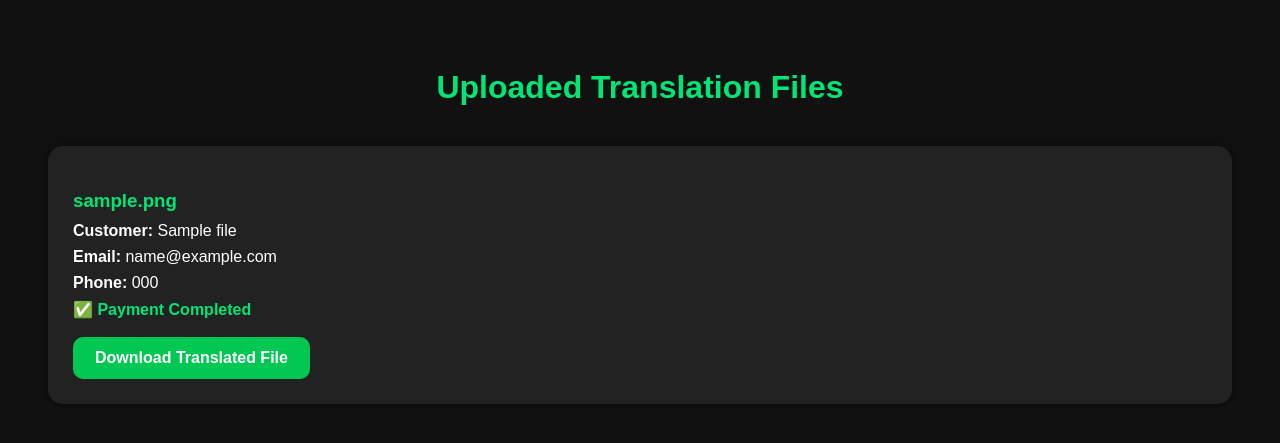
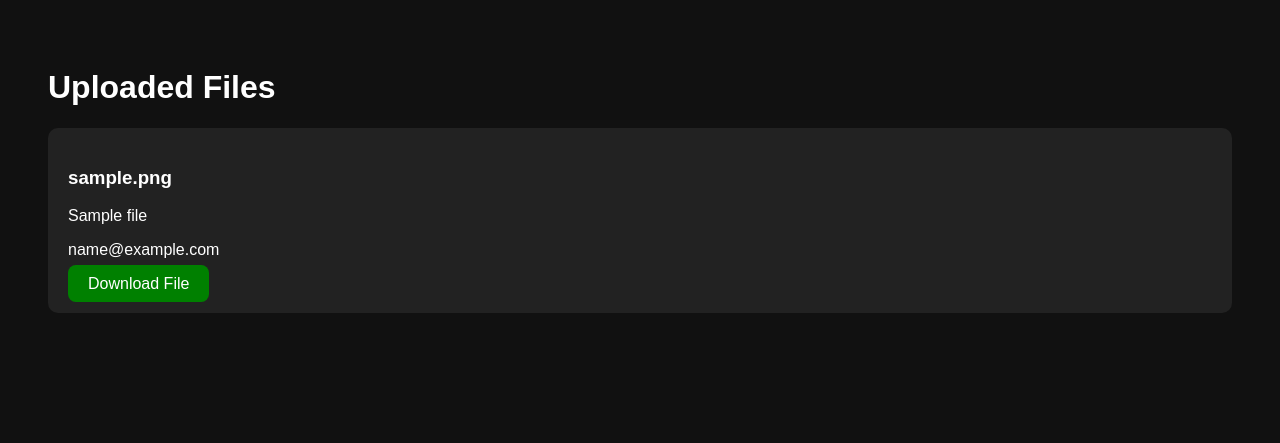
Before and after one commit to placementcellvvw/translator-website, a Flask app: template templates/dashboard.html in a window 1280 px wide. Shown: the top 443 px of the page. Run offline with Flask 3, Linux system fonts and the light colour scheme; the template is opened without the code that fills it: values that come from a table or form of the project are taken from there, others are empty; tables that the repository leaves empty hold one stand-in row (values such as "Sample post").

Commit message:
Refactor dashboard HTML for clarity and style

```diff
--- a/templates/dashboard.html
+++ b/templates/dashboard.html
@@ -1,105 +1,36 @@
 <!DOCTYPE html>
-<html lang="en">
+<html>
 
 <head>
-<meta charset="UTF-8">
-<meta name="viewport" content="width=device-width, initial-scale=1.0">
 
-<title>Translation Dashboard</title>
+<title>Dashboard</title>
 
 <style>
 
 body{
-    font-family:Arial;
     background:#111;
     color:white;
+    font-family:Arial;
     padding:40px;
-}
-
-h1{
-    text-align:center;
-    margin-bottom:40px;
-    color:#00e676;
 }
 
 .card{
     background:#222;
-    padding:25px;
-    margin-bottom:25px;
-    border-radius:15px;
-    box-shadow:0 0 10px rgba(0,0,0,0.5);
-}
-
-.card h3{
-    color:#00e676;
-    margin-bottom:10px;
-}
-
-p{
-    margin:8px 0;
+    padding:20px;
+    margin-bottom:20px;
+    border-radius:10px;
 }
 
 .btn{
-    display:inline-block;
-    padding:12px 22px;
-    border:none;
-    border-radius:10px;
-    background:#00c853;
+    background:green;
     color:white;
+    padding:10px 20px;
     text-decoration:none;
-    font-weight:bold;
-    margin-top:10px;
-}
-
-.btn:hover{
-    background:#00e676;
+    border-radius:8px;
 }
 
 .lock{
-    color:#ff5252;
-    font-weight:bold;
-    margin-top:15px;
-}
-
-.qr-box{
-    margin-top:20px;
-    text-align:center;
-}
-
-.qr-box img{
-    border-radius:15px;
-    background:white;
-    padding:10px;
-}
-
-.payment-text{
-    margin-top:10px;
-    color:#ddd;
-}
-
-.whatsapp{
-    display:inline-block;
-    margin-top:15px;
-    background:#25D366;
-    color:white;
-    padding:10px 18px;
-    border-radius:10px;
-    text-decoration:none;
-    font-weight:bold;
-}
-
-.whatsapp:hover{
-    background:#1ebe5d;
-}
-
-.status-paid{
-    color:#00e676;
-    font-weight:bold;
-}
-
-.status-pending{
-    color:#ff5252;
-    font-weight:bold;
+    color:red;
 }
 
 </style>
@@ -108,7 +39,7 @@ p{
 
 <body>
 
-<h1>Uploaded Translation Files</h1>
+<h1>Uploaded Files</h1>
 
 {% for file in files %}
 
@@ -116,57 +47,24 @@ p{
 
     <h3>{{ file.filename }}</h3>
 
-    <p>
-        <strong>Customer:</strong>
-        {{ file.customer_name }}
-    </p>
+    <p>{{ file.customer_name }}</p>
 
-    <p>
-        <strong>Email:</strong>
-        {{ file.email }}
-    </p>
-
-    <p>
-        <strong>Phone:</strong>
-        {{ file.phone }}
-    </p>
+    <p>{{ file.email }}</p>
 
     {% if file.paid %}
 
-        <p class="status-paid">
-            ✅ Payment Completed
-        </p>
-
         <a class="btn" href="/download/{{ file.id }}">
-            Download Translated File
+            Download File
         </a>
 
     {% else %}
 
-        <p class="status-pending">
-            🔒 Payment Required Before Download
+        <p class="lock">
+            Payment Required
         </p>
 
-        <div class="qr-box">
-
-            <img
-            src="https://api.qrserver.com/v1/create-qr-code/?size=220x220&data=upi://pay?pa=9818354183@ybl&pn=DAIVIK Translation Work&am=49&cu=INR"
-            alt="UPI QR">
-
-            <p class="payment-text">
-                Pay ₹49 per page using UPI
-            </p>
-
-            <a
-            class="whatsapp"
-            href="https://wa.me/91XXXXXXXXXX"
-            target="_blank">
-
-            Contact on WhatsApp
-
-            </a>
-
-        </div>
+        <img
+        src="https://api.qrserver.com/v1/create-qr-code/?size=200x200&data=upi://pay?pa=9818354183@ybl&pn=DAIVIK&am=49&cu=INR">
 
     {% endif %}
 
```
